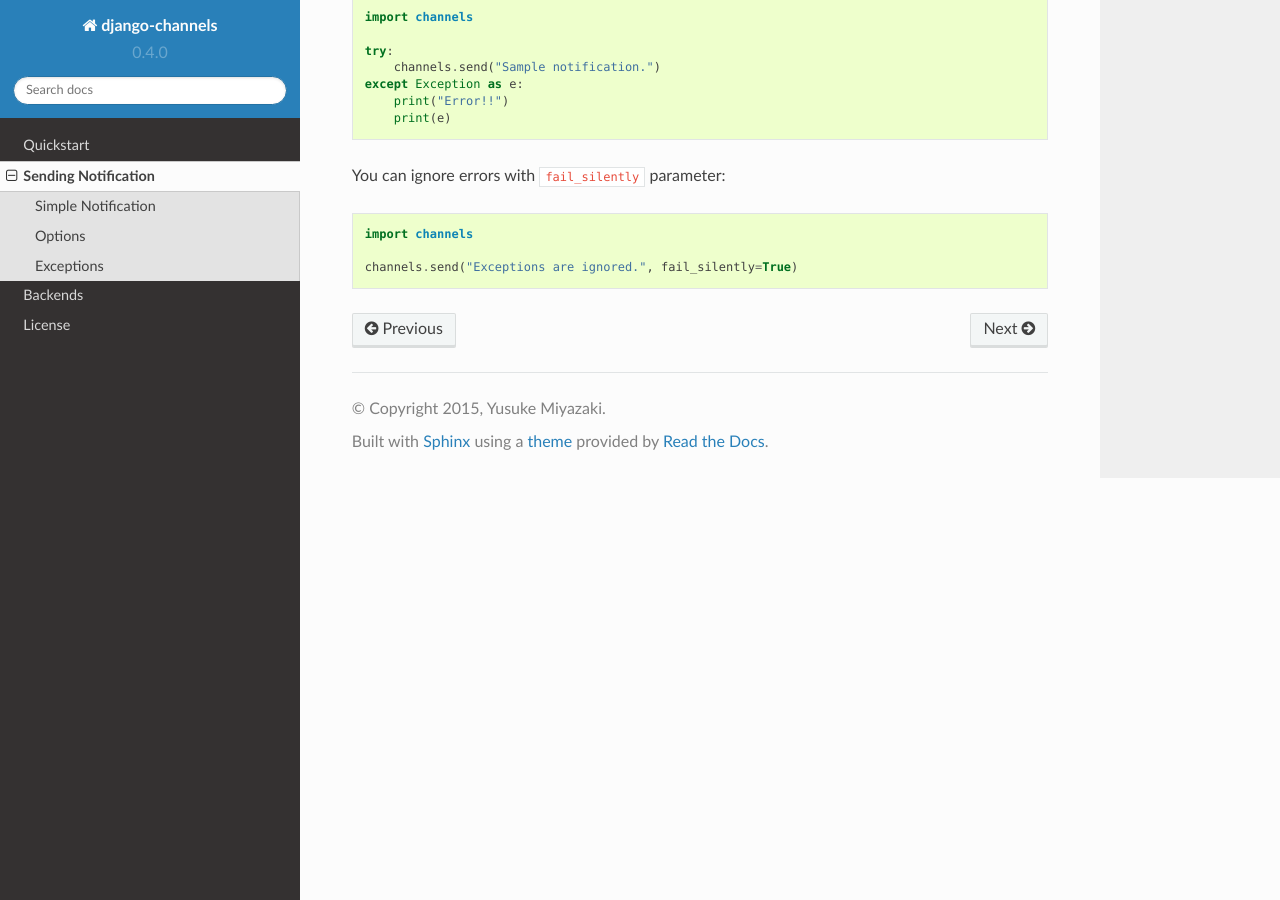
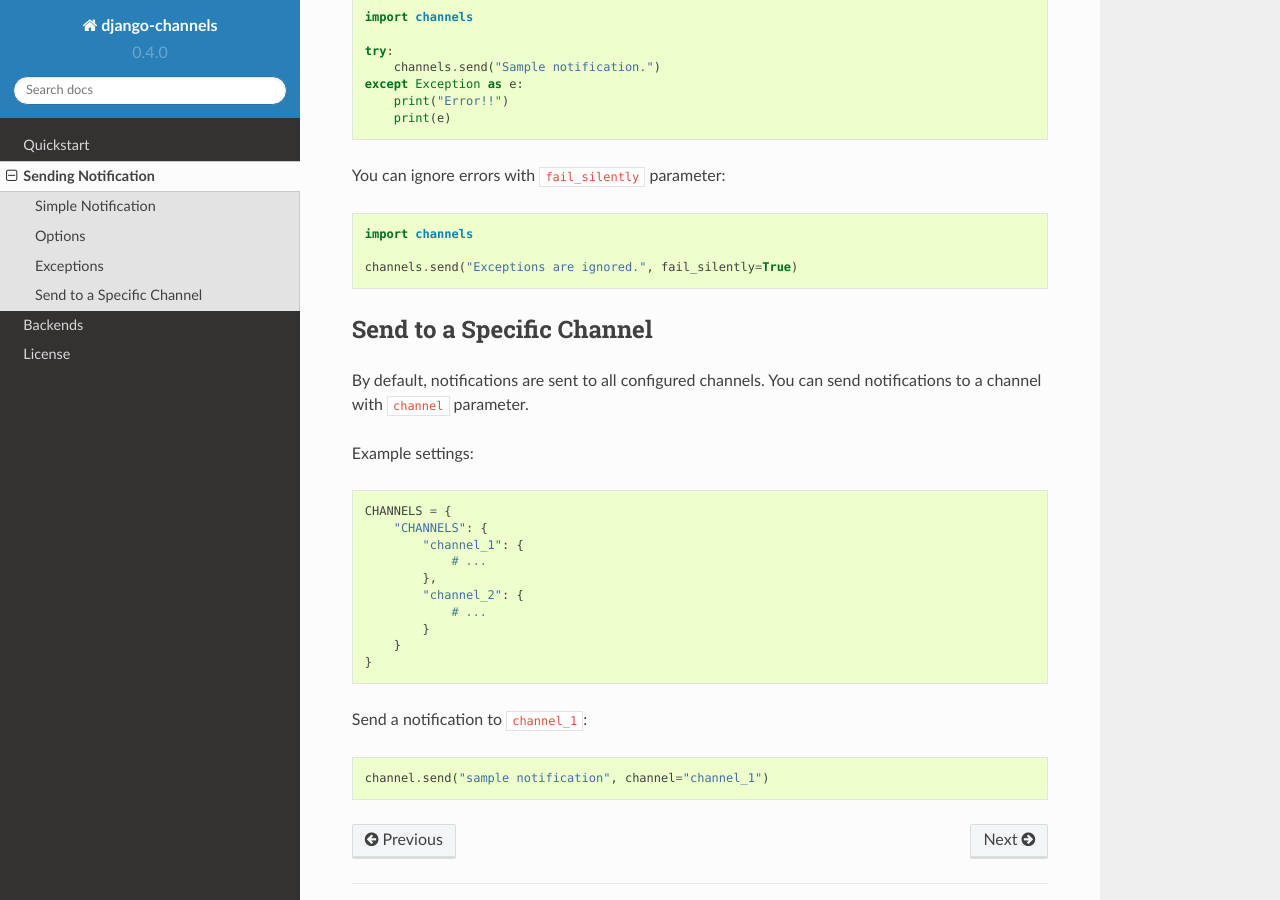
Before and after one commit to ymyzk/kawasemi, a Sphinx documentation site: the page built from docs/source/send.rst, in a window 1280 px wide and 900 px high, scrolled down 944 px. Built offline with Sphinx 7.4.7 and the Read the Docs theme 2.0.0, drawn with Linux system fonts in a browser that asks for light colours; some of the changed text lies outside the part shown.

Commit message:
Update documents for channel parameter

```diff
--- a/docs/source/send.rst
+++ b/docs/source/send.rst
@@ -3,7 +3,7 @@
 
 Simple Notification
 -------------------
-You can send a notification with a following code:
+You can send a notification to all configured channels with a following code:
 
 .. code-block:: python
 
@@ -57,3 +57,29 @@
    import channels
 
    channels.send("Exceptions are ignored.", fail_silently=True)
+
+Send to a Specific Channel
+--------------------------
+By default, notifications are sent to all configured channels.
+You can send notifications to a channel with ``channel`` parameter.
+
+Example settings:
+
+.. code-block:: python
+
+   CHANNELS = {
+       "CHANNELS": {
+           "channel_1": {
+               # ...
+           },
+           "channel_2": {
+               # ...
+           }
+       }
+   }
+
+Send a notification to ``channel_1``:
+
+.. code-block:: python
+
+   channel.send("sample notification", channel="channel_1")
```
